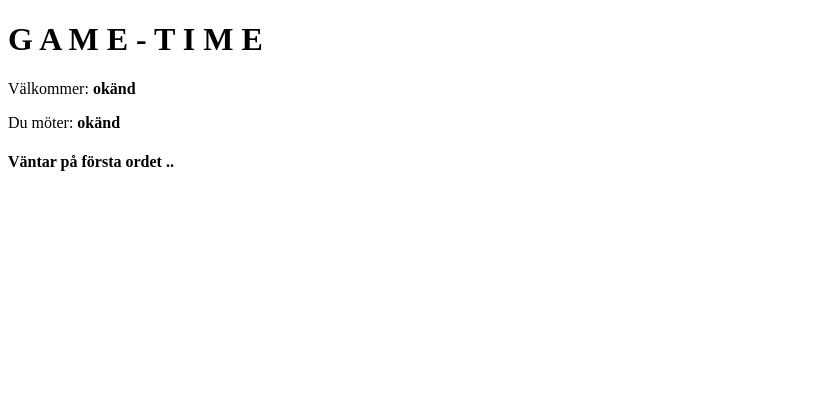
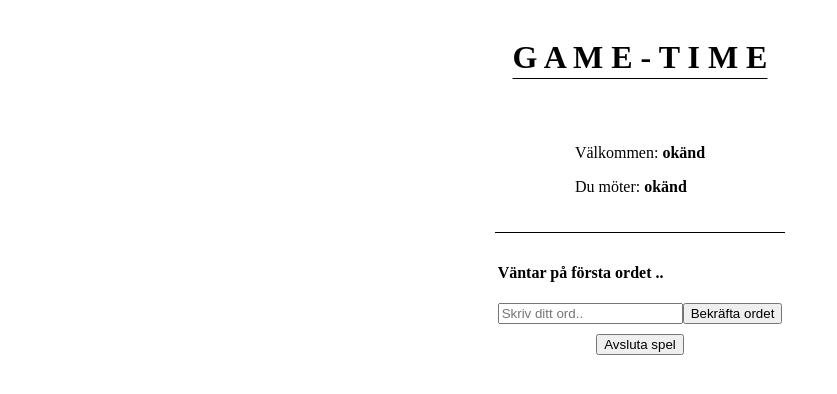
Before and after one commit to robinhel/WordGame, a React (Vite) app: page /game-Time in a window 1280 px wide. Shown: the top 394 px of the page, without its empty margins (0-837 px from the left). Built offline with nearby package versions, Linux system fonts and the light colour scheme.

Commit message:
GameTime file
Added buttons and functions

```diff
--- /dev/null
+++ b/sass/gameTime.scss
@@ -0,0 +1,16 @@
+.container{
+  display: grid;
+  justify-items: center;
+  gap: 10px;
+  padding: 10px;
+
+  .display{
+    // border: 1px solid black;
+    border-bottom: 1px solid black;
+    padding: 20px 80px 20px;
+  }
+  .time {
+    text-decoration: 1px underline;
+    text-underline-offset: 10px;
+  }
+}
--- /dev/null
+++ b/sass/startPage.scss
@@ -0,0 +1,12 @@
+.startpage{
+  display: grid;
+  justify-items: center;
+  gap: 10px;
+  padding: 5px;
+
+     .gamebuttons{
+       padding: 10px;
+       display: flex;
+       gap: 25px;
+     }
+}
--- a/src/GameTime.tsx
+++ b/src/GameTime.tsx
@@ -1,40 +1,52 @@
-// import { io } from 'socket.io-client'
-import { useLocation } from "react-router-dom";
-// const socket = io('http//localhost:5001')
+import { useLocation, useNavigate } from "react-router-dom";
+import { useState, useEffect } from "react"
+import '../sass/gameTime.scss'
 
 
 const GameTime = () => {
   const location = useLocation()
+  const navigate = useNavigate()
+  const [endGame, setEndGame] = useState(false)
+
+  const handleQuitClick = () => setEndGame(true)
+  const handleCancel = () => setEndGame(false)
+
+  const handleConfirmQuit = () => {
+    navigate('/')
+  }
 
   const { player1, player2 } = location.state || {player1: 'okänd', player2: 'okänd' }
 
 return (
-  <div className="Container">
-    <h1>G A M E - T I M E </h1>
-    <div className="Display">
-      <p>Välkommer: <strong>{player1}</strong> </p>
+  <div className="container">
+    <h1 className ="time">G A M E - T I M E </h1>
+    <div className="display">
+      <p>Välkommen: <strong>{player1}</strong> </p>
       <p>Du möter: <strong>{player2}</strong> </p>
     </div>
 
-    <div className=" GameTime ">
+    <div className="gameTime">
       <h4>Väntar på första ordet .. </h4>
+      <input
+        className="word-input"
+        type="text"
+        placeholder="Skriv ditt ord.." />
+      <button className="send-word">Bekräfta ordet</button>
     </div>
-   </div>
+    <button onClick={handleQuitClick} className="quit" >Avsluta spel</button>
+    {endGame && (
+      <div className="endGame">
+        <h3>Vill du verkligen avsluta spelet?</h3>
+        <button onClick = {handleConfirmQuit}> Ja </button>
+        <button onClick = {handleCancel}> Nej </button>
+      </div>
+    )}
+    </div>
 )
 }
-// const [incomingWord, setIncomingWord] = useState('');
-//    useEffect(() => {
-//      socket.on('receive_word', (data) => {
-//        console.log('Ordet har landat', data);
-//        setIncomingWord(data.word);
-//      });
-//      return () => {
-//        socket.off("receive_word")
-//      }
-  //  }, [])
 
 GameTime.route = {
-  path: '/Game-Time',
-  index: 3
+  path: '/game-Time',
 };
+
 export default GameTime;
--- a/src/Lobby.tsx
+++ b/src/Lobby.tsx
@@ -9,9 +9,10 @@ export default function Lobby({ isHost }: { isHost: boolean }) {
 
         const location = useLocation();
 
-        const username = location.state?.username || 'Anonym spelare';
+  const username = location.state?.username || 'Anonym spelare';
+
         const gameTime = () => {
-        navigate('/Game-Time')
+        navigate('/game-Time')
         }
 
     return (
--- a/src/StartPage.tsx
+++ b/src/StartPage.tsx
@@ -1,5 +1,6 @@
 import { useState, useEffect } from 'react'
 import { useNavigate } from 'react-router-dom'
+import '../sass/startPage.scss'
 
 
 export default function StartPage() {
@@ -20,14 +21,6 @@ export default function StartPage() {
     if (roomCode.length >= 4)
     {
       navigate(`/join-game/${roomCode.toUpperCase()}`, {state: {username : username}})
-    }
-  }
-
-  // SKRIV TEST TILL DENNA
-  const confirmName = () => {
-    if (username.length < 2) {
-      alert('Namnet måste vara minst 2 bokstäver')
-      return;
     }
   }
 
@@ -54,7 +47,6 @@ export default function StartPage() {
           value={username}
           onChange={(e) => setUsername(e.target.value)}
         />
-        <button onClick={confirmName}> Bekräfta </button>
 
         <div className="gamebuttons">
           <button onClick={createGame}
--- a/src/main.tsx
+++ b/src/main.tsx
@@ -10,7 +10,7 @@ createRoot(document.getElementById('root')!).render(
     <BrowserRouter>
       <Routes>
         <Route path="/" element={<StartPage />} />
-        <Route path="/Game-Time" element={<GameTime /> } />
+        <Route path="/game-Time" element={<GameTime /> } />
         <Route path="/create-game/:gameCode" element={<Lobby isHost={true} />} />
         <Route path="/join-game/:gameCode" element={<Lobby isHost={false} />} />
       </Routes>
```
